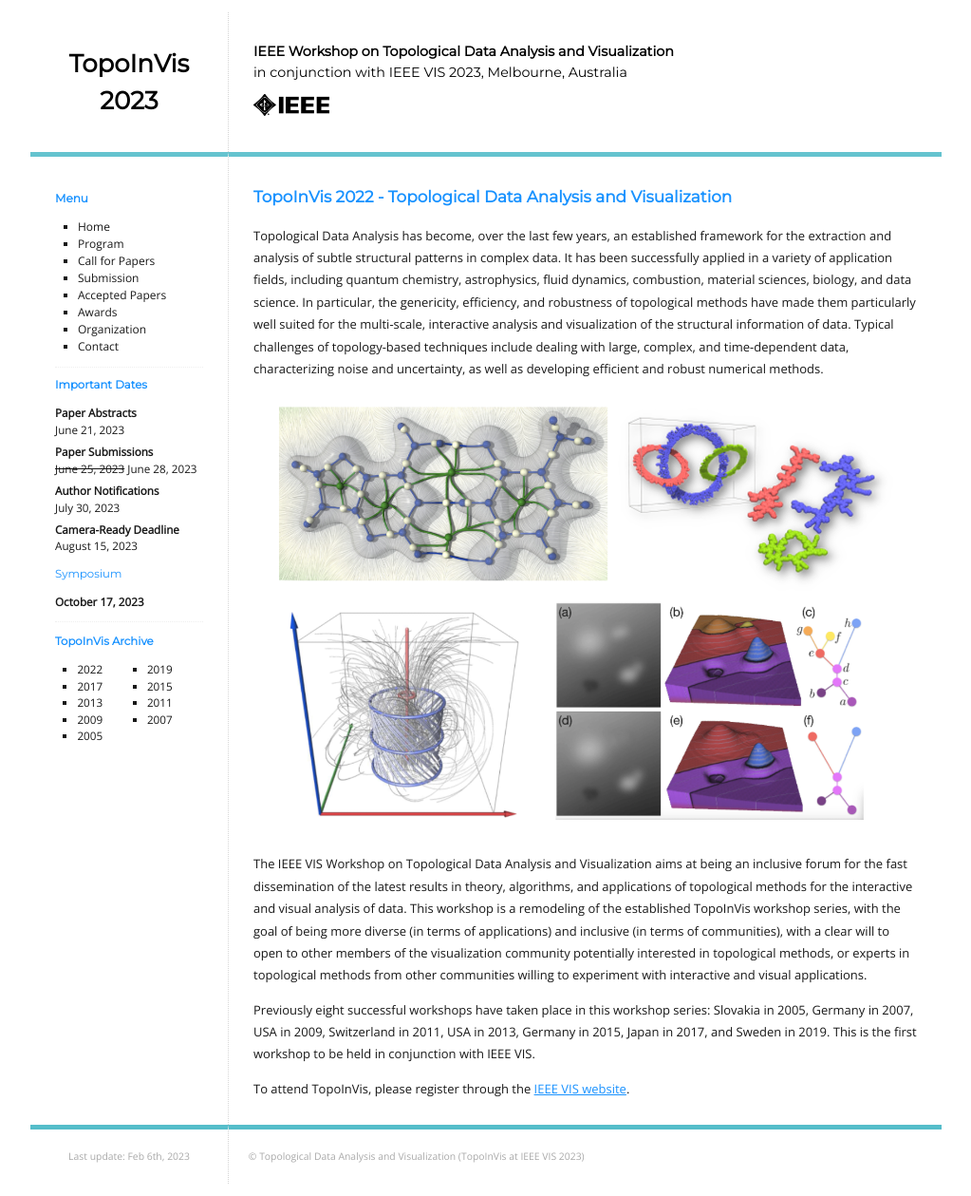
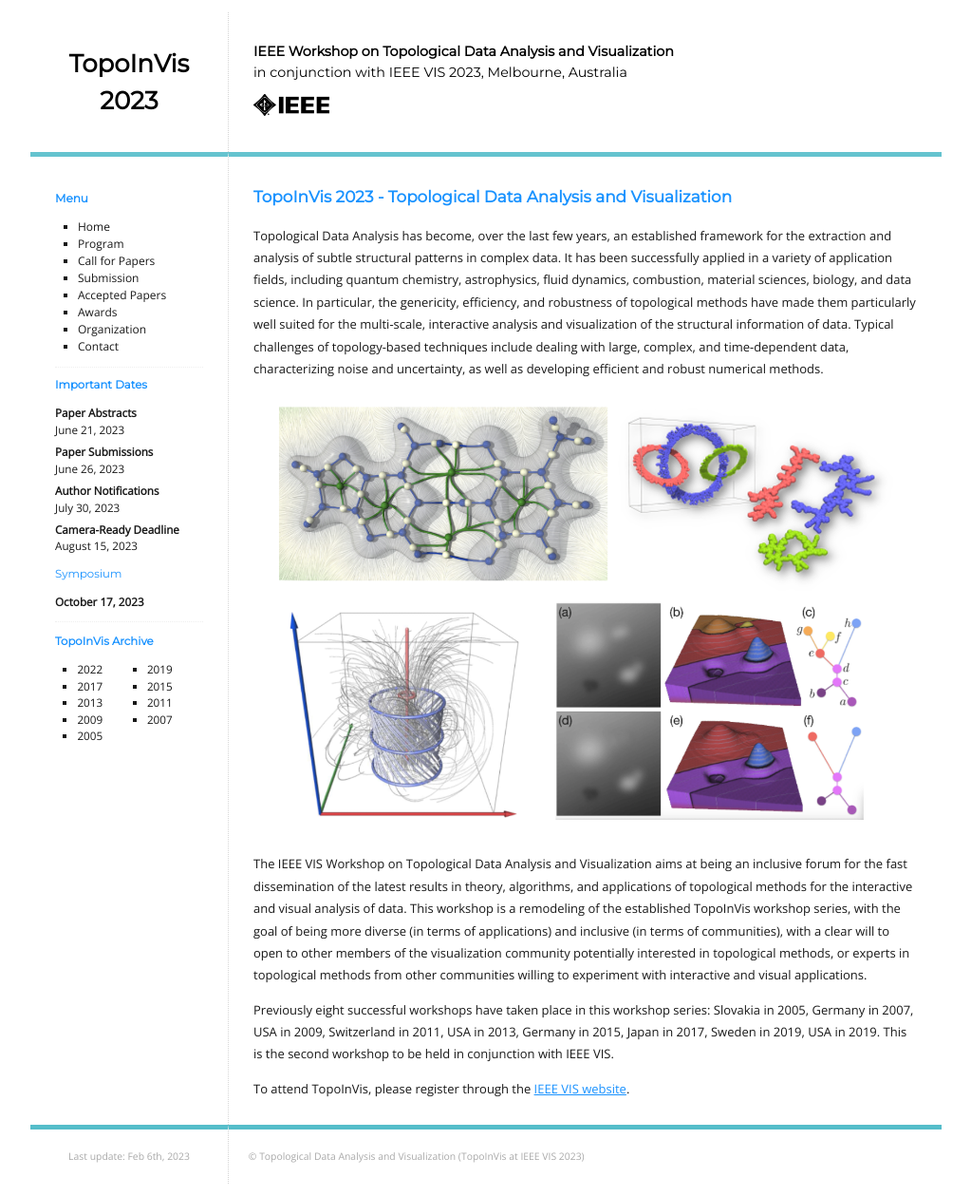
Before and after one commit to TopoInVis-Workshop/2024, a Jekyll site: the page built from _pages/index.md, in a window 1280 px wide. Shown: the whole page at 95% size, without its empty margins (128-1151 px from the left). Built offline with Jekyll 4.4.1, drawn with Linux system fonts in a browser that asks for light colours.

Commit message:
updateTo2023

```diff
--- a/_includes/dates.md
+++ b/_includes/dates.md
@@ -4,7 +4,7 @@ Paper Abstracts
 : June 21, 2023
 
 Paper Submissions
-: <del>June 25, 2023</del> June 28, 2023
+: June 26, 2023
 
 Author Notifications
 : July 30, 2023
--- a/_pages/index.md
+++ b/_pages/index.md
@@ -3,7 +3,7 @@ layout: default
 title: Home
 ---
 
-# TopoInVis 2022 - Topological Data Analysis and Visualization
+# TopoInVis 2023 - Topological Data Analysis and Visualization
 
 Topological Data Analysis has become, over the last few years, an established
 framework for the extraction and analysis of subtle structural patterns in complex data.
@@ -29,7 +29,7 @@ from other communities willing to experiment with interactive and visual applica
 
 Previously eight successful workshops have taken place in this workshop series:
 Slovakia in 2005, Germany in 2007, USA in 2009, Switzerland in 2011, USA in 2013,
-Germany in 2015, Japan in 2017, and Sweden in 2019. This is the first workshop
+Germany in 2015, Japan in 2017, Sweden in 2019, USA in 2019. This is the second workshop
 to be held in conjunction with IEEE VIS.
 
-To attend TopoInVis, please register through the [IEEE VIS website](http://ieeevis.org/year/2022/info/registration/conference-registration).
+To attend TopoInVis, please register through the [IEEE VIS website](http://ieeevis.org/year/2023/info/registration/conference-registration).
```
Also changed, not shown: 1 other file.
